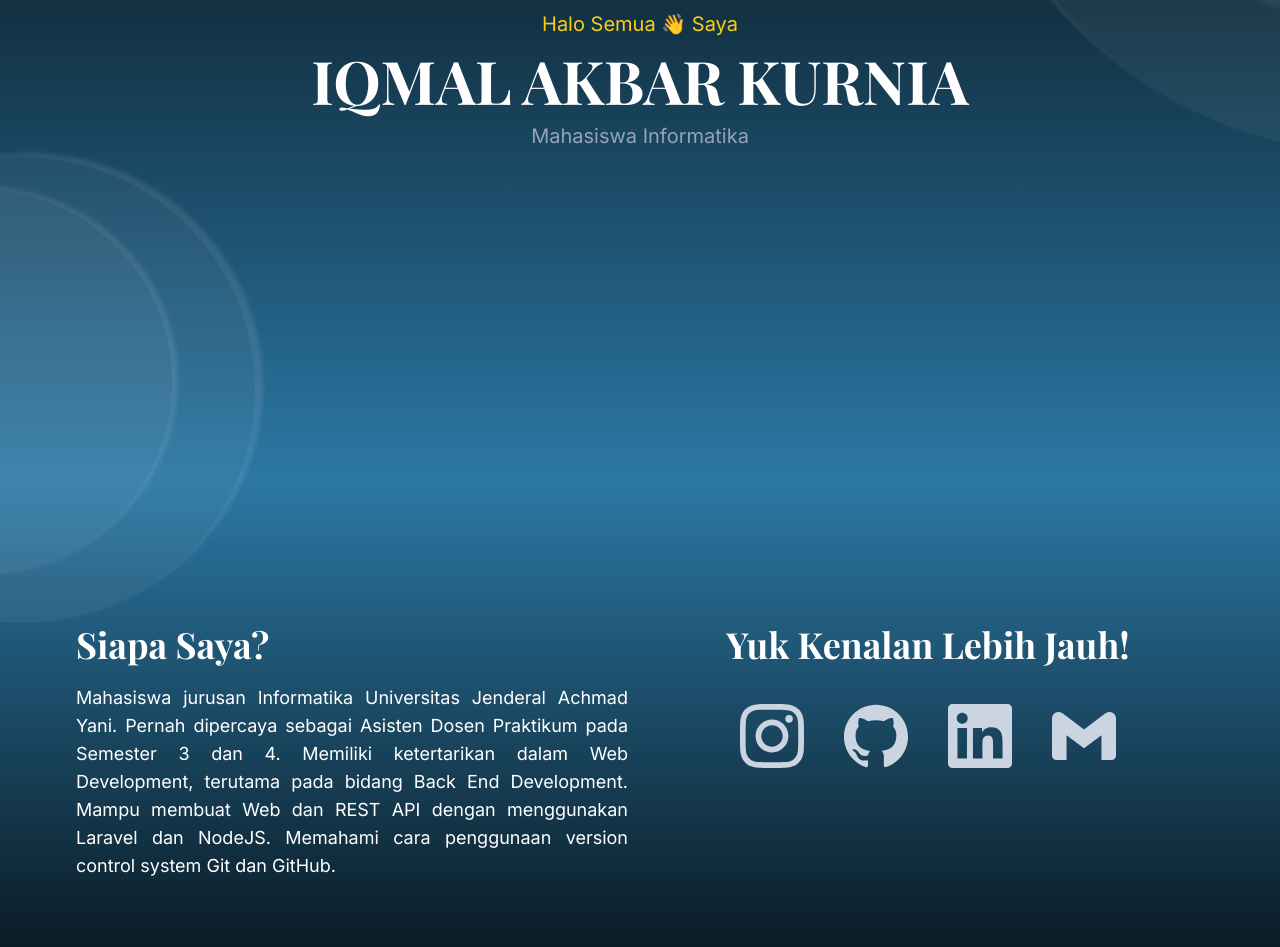
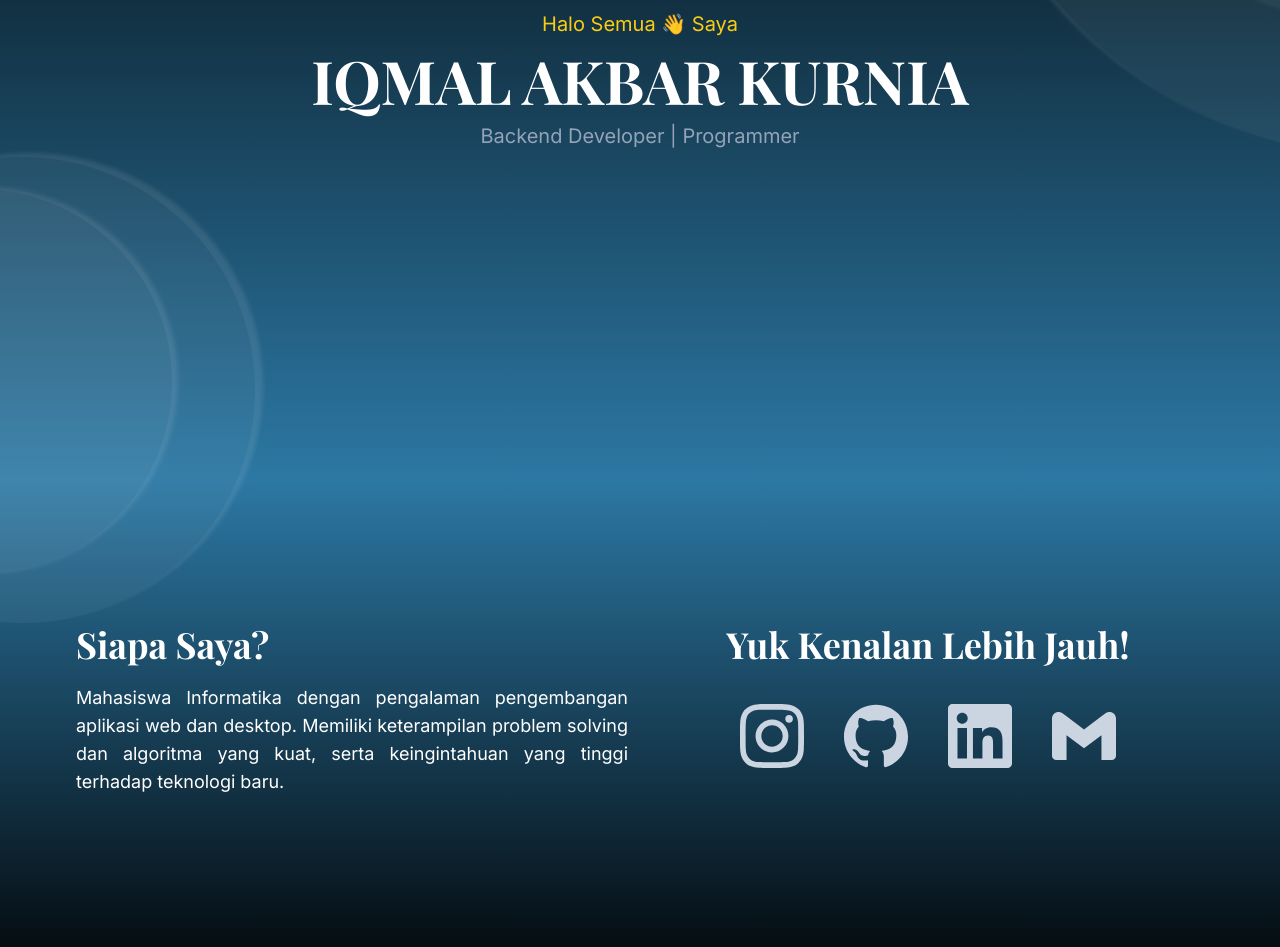
Before and after one commit to iqmalakur/iqmalakur.github.io, a website: page index.html in a window 1280 px wide. Shown: the part 320-1267 px from the top of the page. Drawn offline with nearby package versions, Linux system fonts and the light colour scheme.

Commit message:
update about description

```diff
--- a/index.html
+++ b/index.html
@@ -70,7 +70,7 @@
       <div class="text-center">
         <h2 class="text-yellow-400">Halo Semua 👋 Saya</h2>
         <h1>IQMAL AKBAR KURNIA</h1>
-        <h2 class="text-slate-400">Mahasiswa Informatika</h2>
+        <h2 class="text-slate-400">Backend Developer | Programmer</h2>
       </div>
     </header>
     <!-- End of Hero Section -->
@@ -80,12 +80,9 @@
       <div class="left">
         <h2>Siapa Saya?</h2>
         <p>
-          Mahasiswa jurusan Informatika Universitas Jenderal Achmad Yani. Pernah
-          dipercaya sebagai Asisten Dosen Praktikum pada Semester 3 dan 4.
-          Memiliki ketertarikan dalam Web Development, terutama pada bidang Back
-          End Development. Mampu membuat Web dan REST API dengan menggunakan
-          Laravel dan NodeJS. Memahami cara penggunaan version control system
-          Git dan GitHub.
+          Mahasiswa Informatika dengan pengalaman pengembangan aplikasi web dan
+          desktop. Memiliki keterampilan problem solving dan algoritma yang
+          kuat, serta keingintahuan yang tinggi terhadap teknologi baru.
         </p>
       </div>
       <div class="right">
```
Also changed, not shown: img/logo/Go-Logo_Blue.svg (added), img/logo/golang.png (added).
